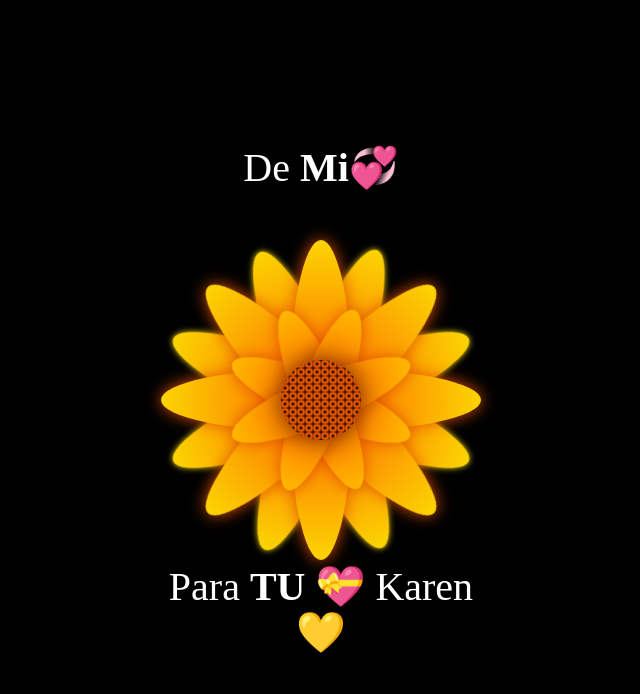
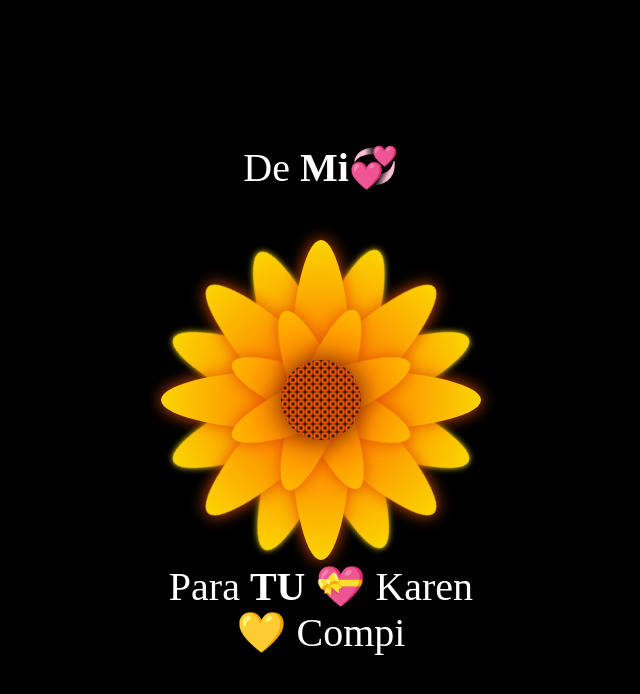
Before and after one commit to es97sty/Ali-Alison, a plain HTML site: page docs/index.html in a window 1280 px wide. Shown: the whole page, without its empty margins (319-959 px from the left). Drawn offline with Linux system fonts and the light colour scheme.

Commit message:
Update index.html

```diff
--- a/docs/index.html
+++ b/docs/index.html
@@ -37,7 +37,7 @@
     </div>
     <div class="Petal3 p4">
     </div>
-    <div class="text-below">Para <b>TU</b> &#x1F49D Karen &#x1F49B </div>
+    <div class="text-below">Para <b>TU</b> &#x1F49D Karen &#x1F49B Compi </div>
   </div>
 </body>
 </html>
```
